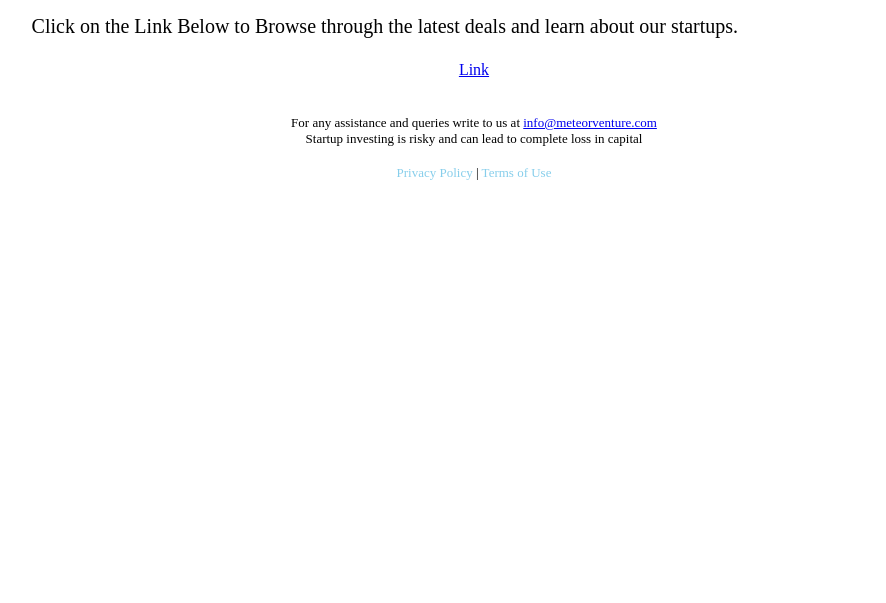
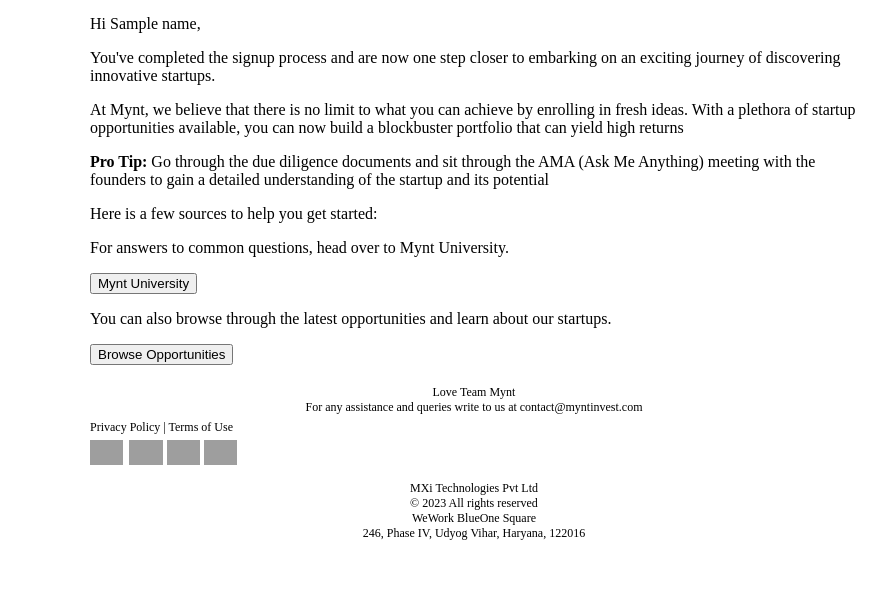
Before and after one commit to ananyt-webmavericks/mynt_backend, a Django app: template templates/welcome_mail.html in a window 1280 px wide. Shown: the part 481-1084 px from the top of the page, without its empty margins (166-1052 px from the left). Before the commit the page ends 661 px from the top, so only its background shows below. Run offline with Django 4.2, Linux system fonts and the light colour scheme; the template is opened without the code that fills it: most values are stand-ins (such as "Sample title", 1, 10 or a date in 2020); grey boxes are pictures that could not be loaded.

Commit message:
email templates

```diff
--- a/mynt_users/views.py
+++ b/mynt_users/views.py
@@ -259,7 +259,7 @@
                 #Send the Welcome Email
                 context = {
                         'name' : request.data.get('first_name') }
-                send_mail(template_name='welcome_mail.html',context=context,email=request.data.get('email'),name=f"{request.data.get('first_name')} {request.data.get('last_name')}",subject="Welcome to Mynt invest",text_part=f"Welcome to Mynt invest {request.data.get('email')}")
+                send_mail(template_name='welcome_mail.html',context=context,email=request.data.get('email'),name=f"{request.data.get('first_name')} {request.data.get('last_name')}",subject="Welcome to Mynt Invest",text_part=f"Welcome to Mynt Invest {request.data.get('email')}")
 
                 # If social login is True raise the token
                 if(request.data.get('social_login') is True):
--- a/templates/welcome_mail.html
+++ b/templates/welcome_mail.html
@@ -1,23 +1,44 @@
-<div className="welcomeMail-container" style="background: white; margin: auto; width: 70%; padding-top: 15em; padding-bottom: 10em;">
-    <div className="welcomeMail-section">
-    <span className="mail-section-head-text" style="font-weight: 600; font-size: 20px;">Welcome to Mynt invest </span><br /><br />
-    <span className="mail-section-text" style="font-size: 20px;">Hey {{name}},
-        <br /><br />You've finished the registration procedure and are ready to sign up for your first startup deal..
-        <br /><br />You know what the experts say: the sky is the limit when it comes to subscribing to fresh ideas, so browse our deals and subscribe to startups to build a blockbuster portfolio!
-        <br /><br />Pro Tip: Go through the Due Diligence documents because they help you carry out a detailed risk analysis!
-        <br /><br />Click on the Link Below to  Browse through the latest deals and learn about our startups.<br /><br />
-    </span>
-    <div style="text-align: center;">
-    <a href="#" className="link-section-text">Link</a>
-    </div><br /><br />
 
-    <div style="text-align: center;">
-            <span className="mail-section-text-footer" style="font-size: 13px;">For any assistance and queries write to us at <a href="mailto:info@meteorventure.com ">info@meteorventure.com</a><br />
-                Startup investing is risky and can lead to complete loss in capital
-            </span><br /><br />
+    <meta charset="UTF-8">
+    <meta http-equiv="X-UA-Compatible" content="IE=edge">
+    <meta name="viewport" content="width=device-width, initial-scale=1.0">
+
+<body style=" width: 60%; margin: 30px auto 50px auto; display: flex; flex-direction: column; justify-content: space-between;">
+    <div>
+        <div class="display: flex;width: 100%;align-items: center;justify-content: center;"><img src="https://myntassets.s3.ap-south-1.amazonaws.com/email/exploreDeals.png" height="450px" /></div>
+        <div class="display: flex;width: 100%;align-items: center;justify-content: center;"></div>
+        <p>Hi {{name}},</p>
+        <p>You've completed the signup process and are now one step closer to embarking on an exciting journey of
+            discovering innovative startups.</p>
+        <p>At Mynt, we believe that there is no limit to what you can achieve by enrolling in fresh ideas. With a
+            plethora of startup opportunities available, you can now build a blockbuster portfolio that can yield high
+            returns</p>
+        <p><b>Pro Tip:</b> Go through the due diligence documents and sit through the AMA (Ask Me Anything) meeting with
+            the founders to gain a detailed understanding of the startup and its potential</p>
+        <p>Here is a few sources to help you get started: </p>
+        <p>For answers to common questions, head over to Mynt University. </p>
+        <div class="display: flex;width: 100%;align-items: center;justify-content: center;"><button class="padding: 10px 30px;background-color: #efc127;border: 0px;border-radius: 100px;font-weight: 600;">Mynt University</button></div>
+        <p>You can also browse through the latest opportunities and learn about our startups. </p>
+        <div class="display: flex;width: 100%;align-items: center;justify-content: center;"><button class="padding: 10px 30px;background-color: #efc127;border: 0px;border-radius: 100px;font-weight: 600;">Browse Opportunities</button></div>
+
+    </div>
+    <div>
+        <div class="display: flex;width: 100%;align-items: center;justify-content: center;" style="flex-direction: column; margin-top: 20px;">
+            <p style="text-align: center; margin: 0; font-size: 12px;">Love Team Mynt <br> For any assistance and
+                queries write to us at contact@myntinvest.com</p>
+            <p style="line-height: .5px; font-size: 12px;">Privacy Policy | Terms of Use</p>
         </div>
-        <div style="text-align: center;">
-            <span className="mail-section-text-footer" style="font-size: 13px;"><a href="#" className="link-section-text-footer" style="color: skyblue !important; text-decoration: none; text-align: center;">Privacy Policy</a> | <a href="#" className="link-section-text-footer" style="color: skyblue !important; text-decoration: none; text-align: center;">Terms of Use</a></span>
+        <div style="gap: 3px; margin-top: 8px ;" class="display: flex;width: 100%;align-items: center;justify-content: center;">
+            <img style="margin-right: 2px ;" src="https://myntassets.s3.ap-south-1.amazonaws.com/email/linkedin.png" height="25px" />
+            <img src="https://myntassets.s3.ap-south-1.amazonaws.com/email/instagram.png" height="25px" />
+            <img src="https://myntassets.s3.ap-south-1.amazonaws.com/email/facebook.png" height="25px" />
+            <img src="https://myntassets.s3.ap-south-1.amazonaws.com/email/youtube.png" height="25px" />
         </div>
-</div>
-</div>
+        <div class="display: flex;width: 100%;align-items: center;justify-content: center;">
+            <p style="font-size: 12px; text-align: center;"> MXi Technologies Pvt Ltd <br>
+                © 2023 All rights reserved <br>
+                WeWork BlueOne Square<br>
+                246, Phase IV, Udyog Vihar, Haryana, 122016</p>
+        </div>
+    </div>
+</body>
```
Also changed, not shown: payment/mail.py (added, +42 -0 lines), payment/views.py (+30 -2 lines), templates/contract.html (added, +36 -0 lines), templates/payment_failed.html (added, +40 -0 lines), templates/verification.html (+43 -17 lines), 1 other file.
